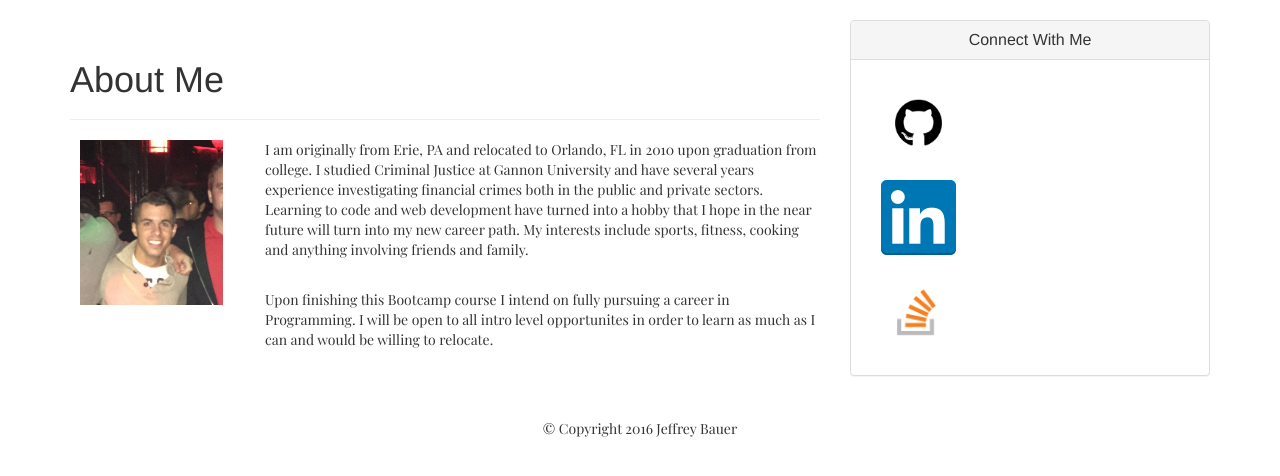
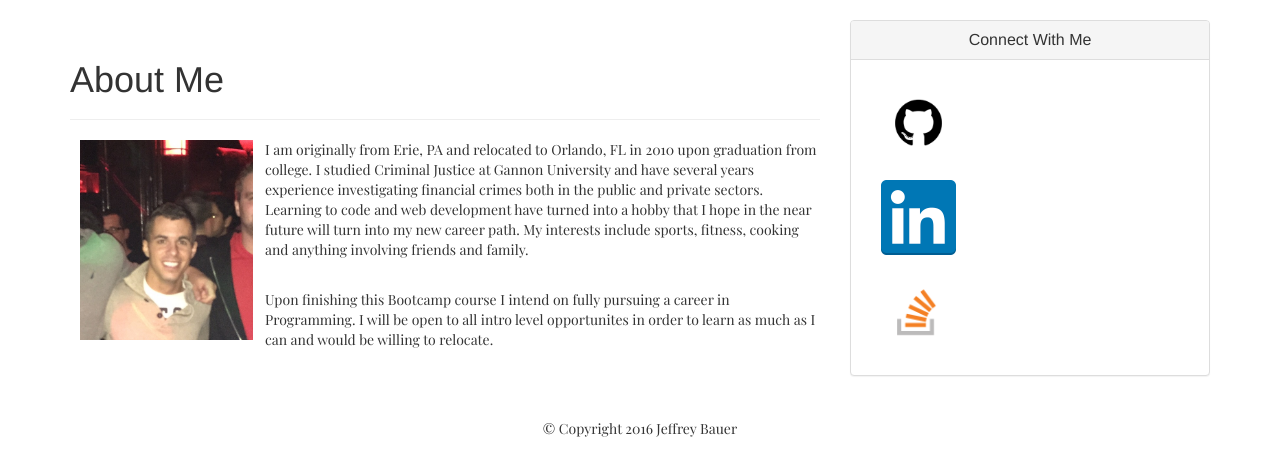
Before and after one commit to Jeffb3518/Bootstrap-Portfolio, a PHP site: page /index.html in a window 1280 px wide. Shown: the part 52-528 px from the top of the page. Run offline with PHP 8.4, Linux system fonts and the light colour scheme; some libraries are stand-ins or nearby versions.

Commit message:
CSS Update

```diff
--- a/style.css
+++ b/style.css
@@ -1,5 +1,5 @@
 .me {
-	height: 175px;
+	height: 210px;
   	padding: 0 20px 10px 10px;
   	border-radius: 0%;
   	float: left;
```
